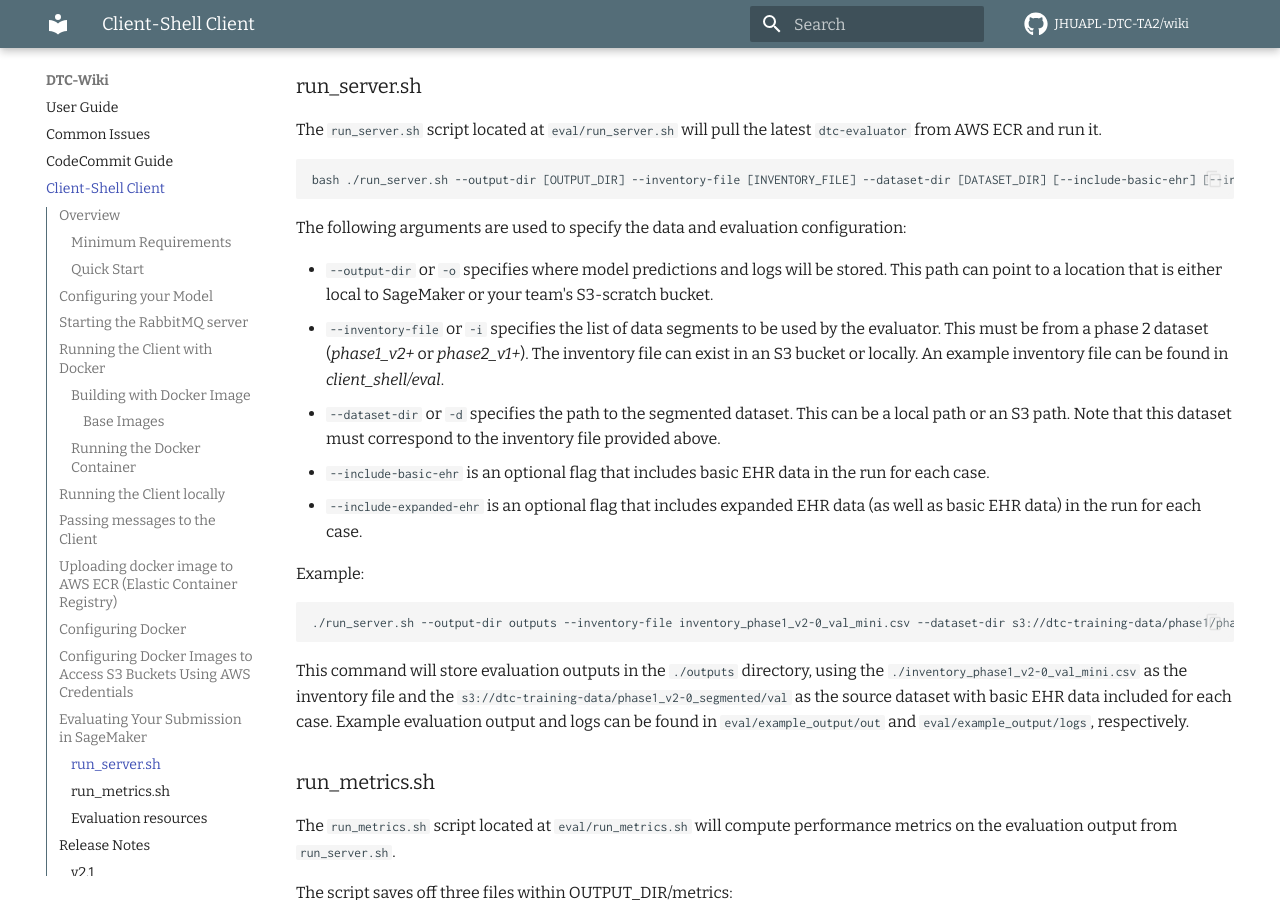
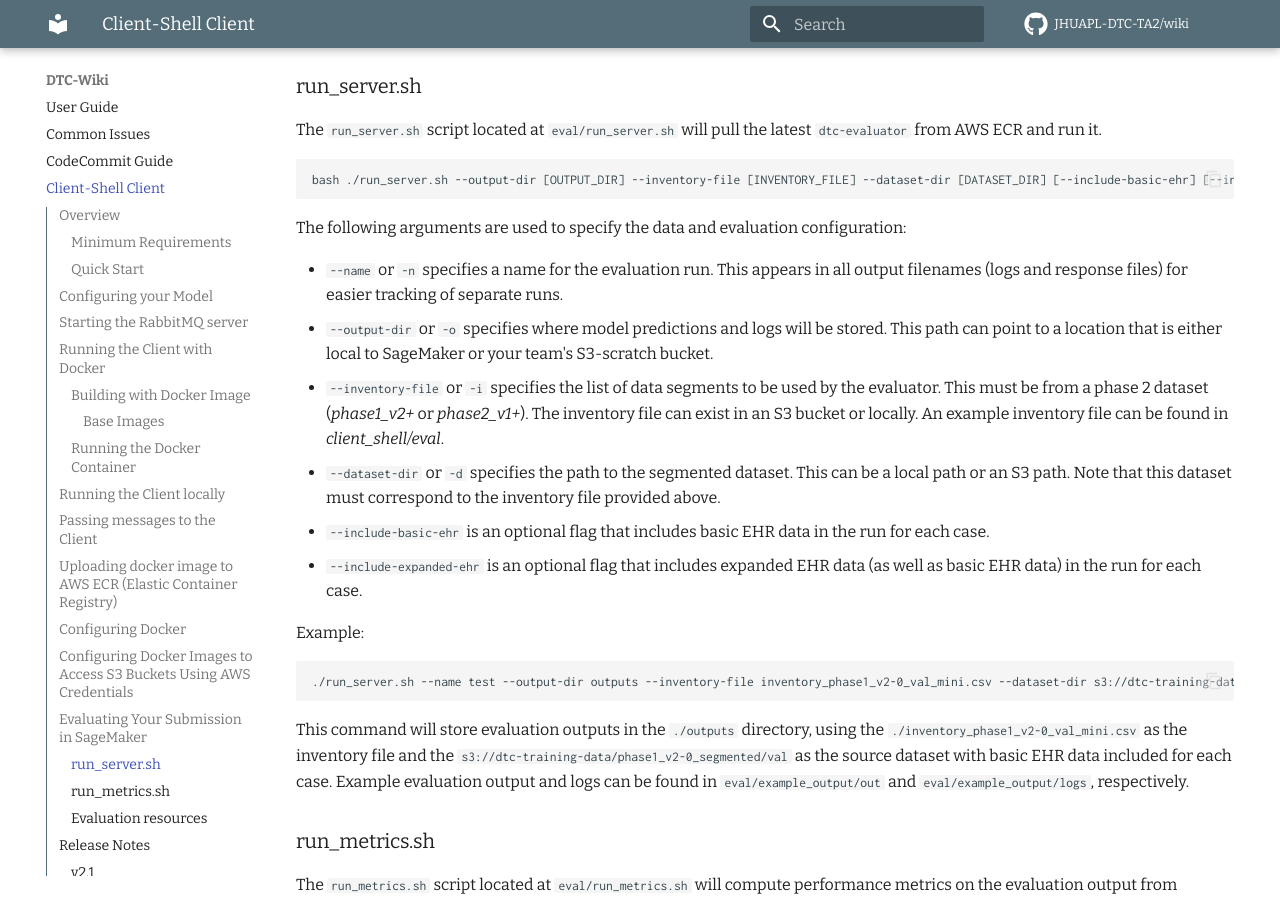
Before and after one commit to JHUAPL-DTC-TA2/wiki, an MkDocs documentation site: the page built from docs/running_client_shell.md, in a window 1280 px wide and 900 px high, scrolled down 5357 px. Built offline with MkDocs 1.6.1 and Material for MkDocs 9.7.7, drawn with Linux system fonts in a browser that asks for light colours; comment, search, counter and statistics services are not loaded.

Commit message:
minor: fix to run_server.sh description

````diff
--- a/docs/running_client_shell.md
+++ b/docs/running_client_shell.md
@@ -183,6 +183,7 @@ bash ./run_server.sh --output-dir [OUTPUT_DIR] --inventory-file [INVENTORY_FILE]
 
 The following arguments are used to specify the data and evaluation configuration:
 
+- `--name` or `-n` specifies a name for the evaluation run. This appears in all output filenames (logs and response files) for easier tracking of separate runs.
 - `--output-dir` or `-o` specifies where model predictions and logs will be stored. This path can point to a location that is either local to SageMaker or your team's S3-scratch bucket.
 - `--inventory-file` or `-i` specifies the list of data segments to be used by the evaluator. This must be from a phase 2 dataset (*phase1_v2+* or *phase2_v1+*). The inventory file can exist in an S3 bucket or locally. An example inventory file can be found in *client_shell/eval*.
 - `--dataset-dir` or `-d` specifies the path to the segmented dataset. This can be a local path or an S3 path. Note that this dataset must correspond to the inventory file provided above.
@@ -191,7 +192,7 @@ The following arguments are used to specify the data and evaluation configuratio
 
 Example:
 ```
-./run_server.sh --output-dir outputs --inventory-file inventory_phase1_v2-0_val_mini.csv --dataset-dir s3://dtc-training-data/phase1/phase1_v2-0_segmented/val --include-basic-ehr
+./run_server.sh --name test --output-dir outputs --inventory-file inventory_phase1_v2-0_val_mini.csv --dataset-dir s3://dtc-training-data/phase1/phase1_v2-0_segmented/val --include-basic-ehr
 ```
 This command will store evaluation outputs in the `./outputs` directory, using the `./inventory_phase1_v2-0_val_mini.csv` as the inventory file and the `s3://dtc-training-data/phase1_v2-0_segmented/val` as the source dataset with basic EHR data included for each case. Example evaluation output and logs can be found in `eval/example_output/out` and `eval/example_output/logs`, respectively.
 
````
